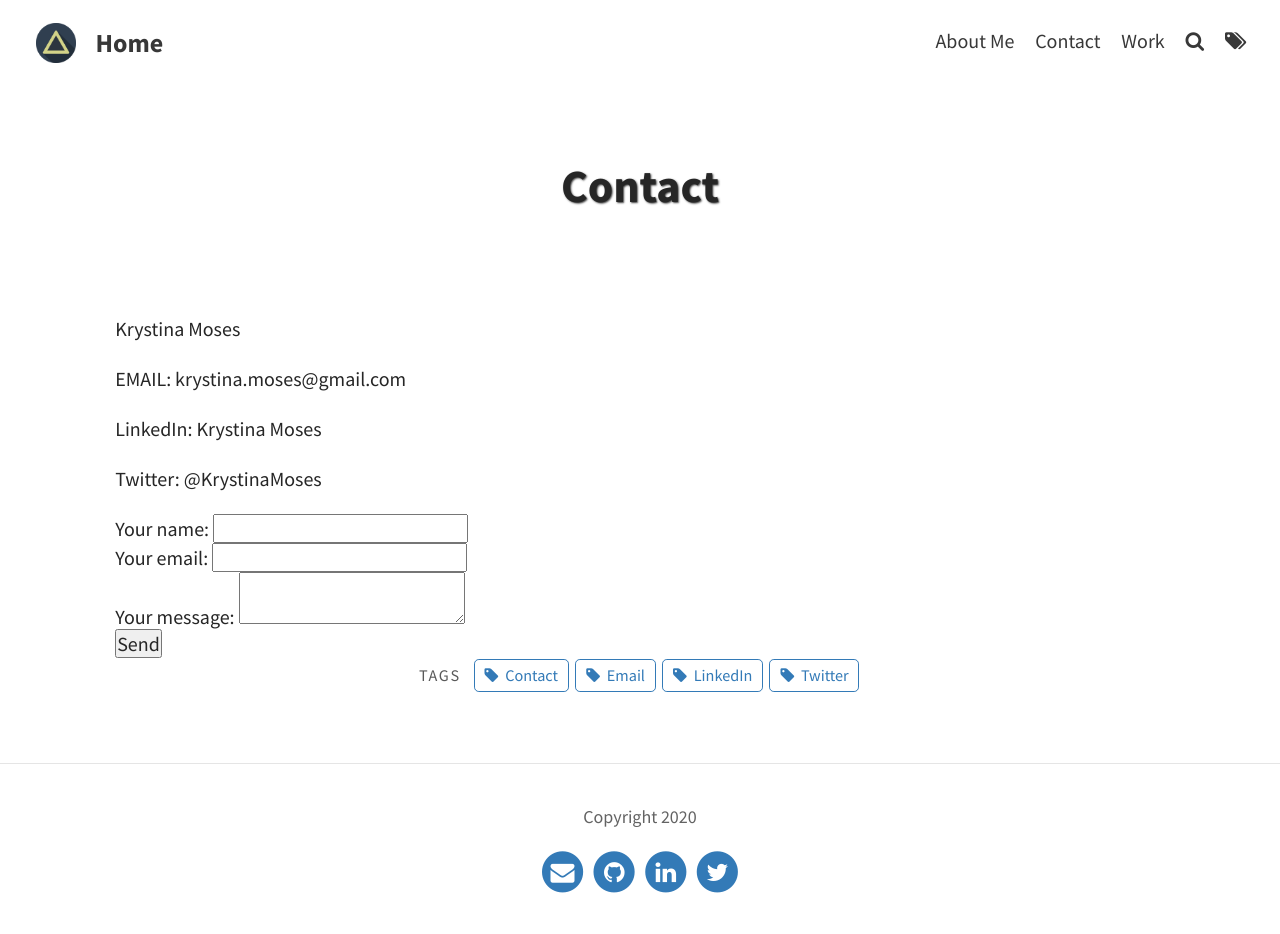
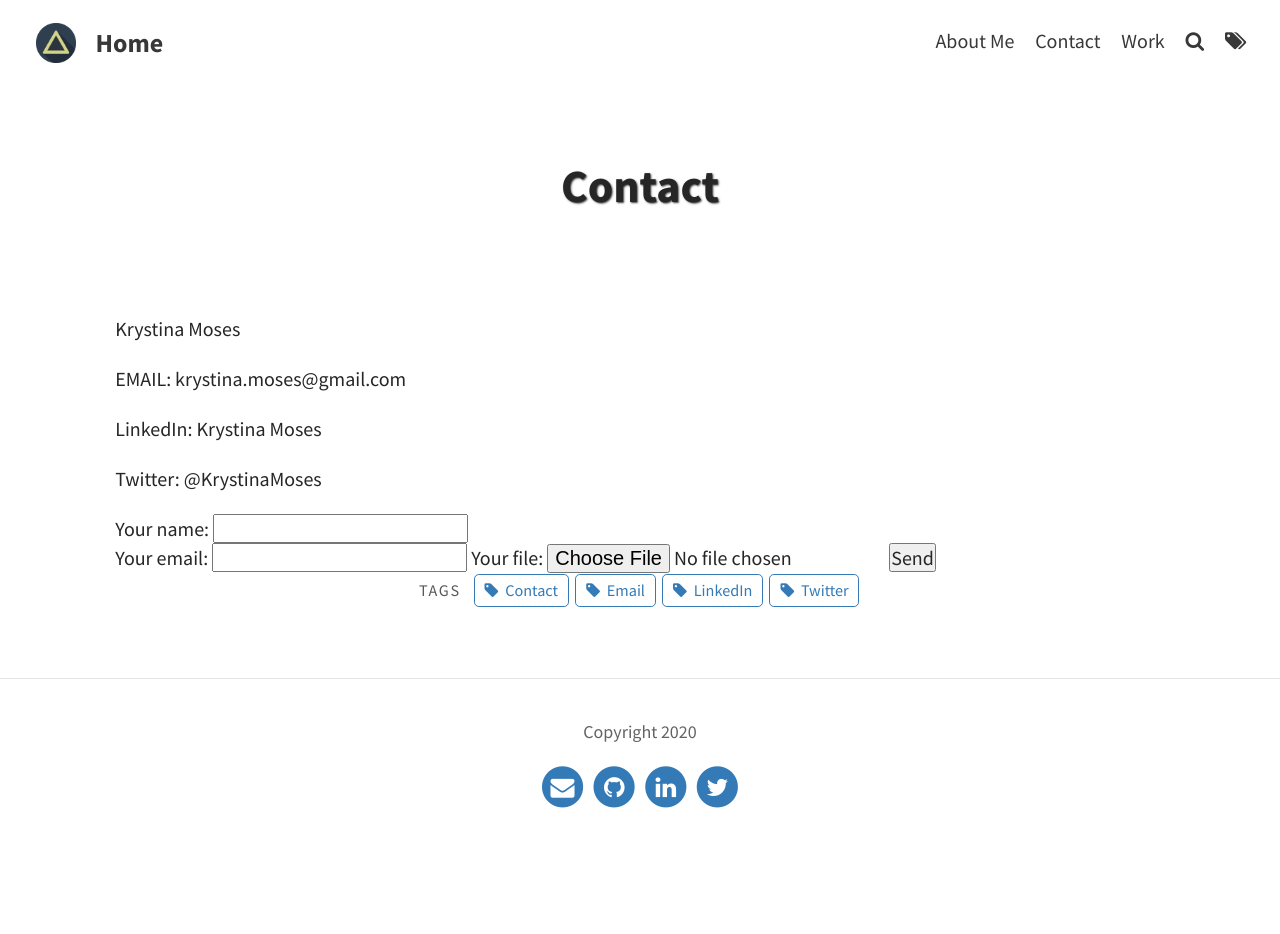
Before and after one commit to knmoses/knmoses.github.io, a Jekyll site: the page built from pages/contact.md, in a window 1280 px wide. Built offline with Jekyll 4.4.1, drawn with Linux system fonts in a browser that asks for light colours; after the commit the page ends 900 px from its top, so only the background shows below that.

Commit message:
Update contact.md

```diff
--- a/pages/contact.md
+++ b/pages/contact.md
@@ -25,14 +26,12 @@ Twitter: @KrystinaMoses
   </label>
   <label>
     Your email:
-    <input type="text" name="_replyto"><br />
+    <input type="text" name="_replyto">
   </label>
   <label>
-    Your message:
-    <textarea name="message"></textarea><br />
+    Your file:
+    <input type="file" name="upload">
   </label>
-
-  <!-- your other form fields go here -->
 
   <button type="submit">Send</button>
 </form>
```
Also changed, not shown: other parts of pages/contact.md (+1 -0 lines).
